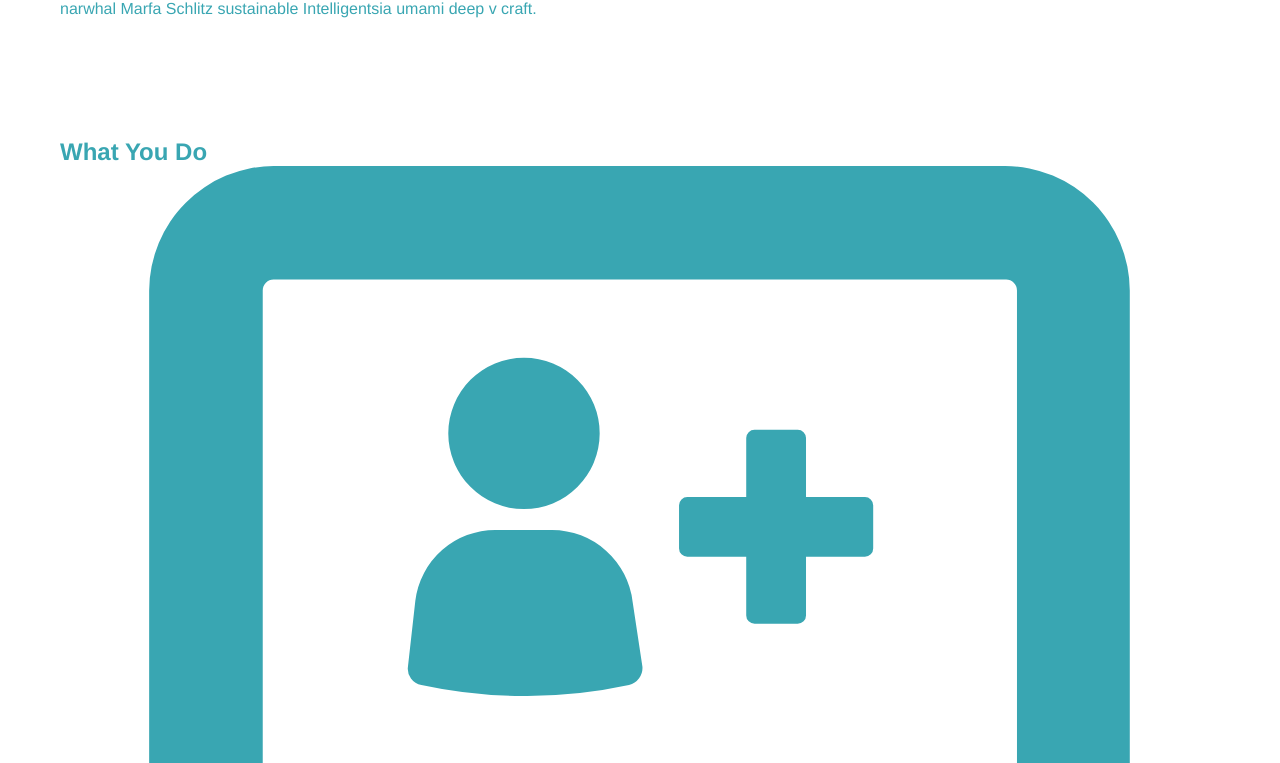
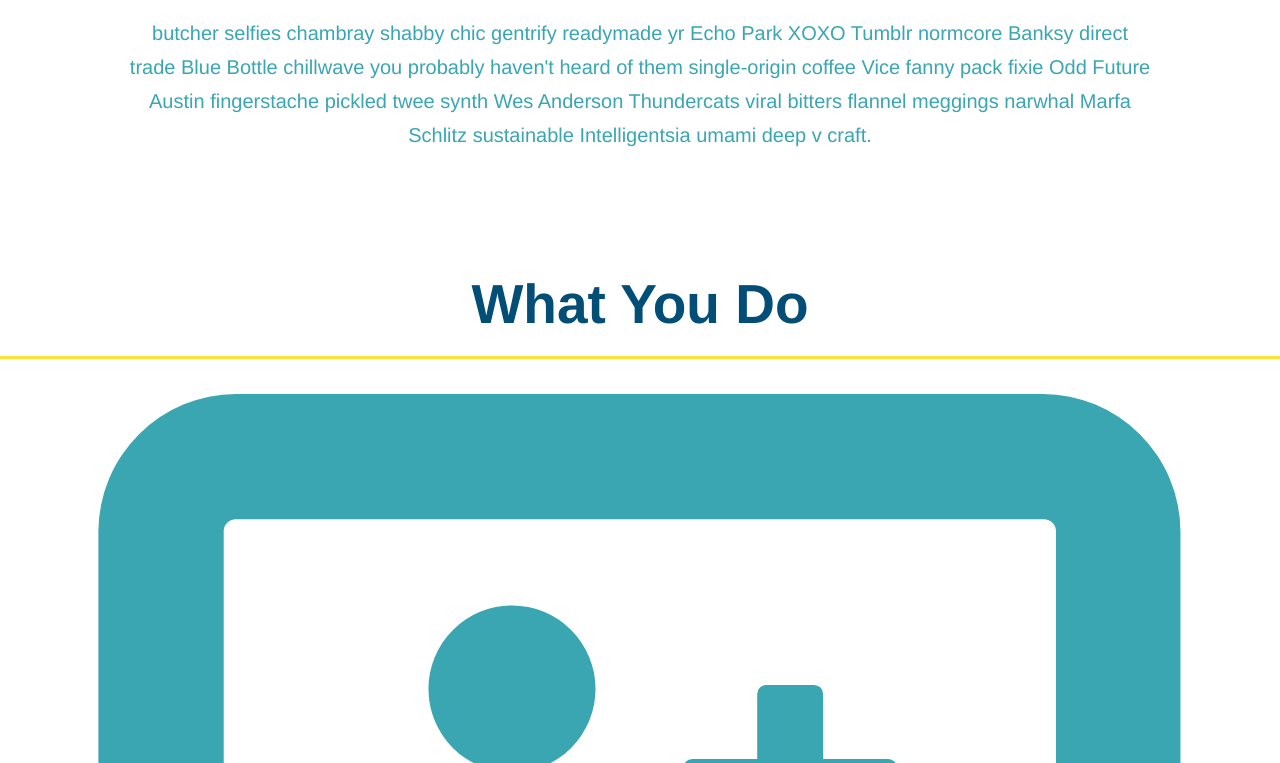
Before and after one commit to Afaed/run-buddy2, a plain HTML site: page run-buddy/index2.html in a window 1280 px wide. Shown: the part 805-1568 px from the top of the page. Drawn offline with Linux system fonts and the light colour scheme; files whose address does not match are found by name.

Commit message:
Commit on 123-147

```diff
--- a/run-buddy/assets/css/style.css
+++ b/run-buddy/assets/css/style.css
@@ -29,7 +29,7 @@ header nav ul li {
     display: inline;
   }
 
-  header nav ul li a {
+header nav ul li a {
     margin: 0 30px;
     font-weight: lighter;
     font-size: 22px;
@@ -120,3 +120,28 @@ border: none;
 padding: 10px 20px;
 font-size: 16px;
 }
+
+.intro {
+  text-align: center;
+}
+
+.intro h2 {
+  font-size: 55px;
+  color: #024e76;
+  margin-bottom: 35px;
+  padding: 0 100px 20px 100px;
+  border-bottom: 3px solid;
+  border-color: #fce138;
+}
+
+.intro p {
+  line-height: 1.7;
+  color: #39a6b2;
+  width: 80%;
+  font-size: 20px;
+}
+
+.intro p {
+  /* add this alongside your other declarations */
+  margin: 0 auto;
+}
--- a/run-buddy/index2.html
+++ b/run-buddy/index2.html
@@ -18,18 +18,19 @@
     <nav>
       <!-- Unordered list element -->
       <ul>
-        <!-- List item element-->
         <li>
-          <!-- Anchor element -->
-          <a href="#what-we-do">What We Do</a>
+            <a href="#what-we-do">What We Do</a>
         </li>
         <li>
+          <section id="what-you-do" class="intro"></section>
           <a href="#what-you-do">What You Do</a>
         </li>
         <li>
+          <section id="your-trainers" class="intro"></section>
           <a href="#your-trainers">Your Trainers</a>
         </li>
         <li>
+          <section id="reach-out" class="intro"></section>
           <a href="#reach-out">Reach Out</a>
         </li>
       </ul>
@@ -68,14 +69,14 @@
   </section>
 
   <!-- "what we do" section -->
-  <section id="what-we-do">
+  <s<section id="what-we-do" class="intro"></section>>
     <h2>What We Do</h2>
     <p>butcher selfies chambray shabby chic gentrify readymade yr Echo Park XOXO Tumblr normcore Banksy direct trade Blue Bottle chillwave you probably haven't heard of them single-origin coffee Vice fanny pack fixie Odd Future Austin fingerstache pickled twee synth Wes Anderson Thundercats viral bitters flannel meggings narwhal Marfa Schlitz sustainable Intelligentsia umami deep v craft.
       </p>
   </section>
 
   <!-- "what you do" section -->
-  <section id="what-you-do">
+  <section id="what-you-do" class="intro"></section>
     <h2>What You Do</h2>
 
     <div>
@@ -85,16 +86,19 @@
   </div>
 
     <div>
+      <img src="C:\Users\jchoy\Desktop\projects\run-buddy\assets\css\images\step-2.svg" alt="Talk to a Trainer!">
       <h3>Step 2: Consult with One of Our Trainers.</h3>
       <p>Are you here to build muscle lose weight, or just feel good?</p>
     </div>
 
     <div>
+      <img src="C:\Users\jchoy\Desktop\projects\run-buddy\assets\css\images\step-3.svg" alt="GEt Running!">
       <h3>Step 3: Get Running.</h3>
       <p>Hit the ground running (literally) once your trainer lays out your plan</p>
     </div>
 
     <div>
+      <img src="C:\Users\jchoy\Desktop\projects\run-buddy\assets\css\images\step-4.svg" alt="See your results!">
       <h3>Step 4: See results</h3>
       <p>Bi-weekly checkins with your trainer will keep you focused</p>
     </div>
```
Also changed, not shown: run-buddy/Project One.html (added).
